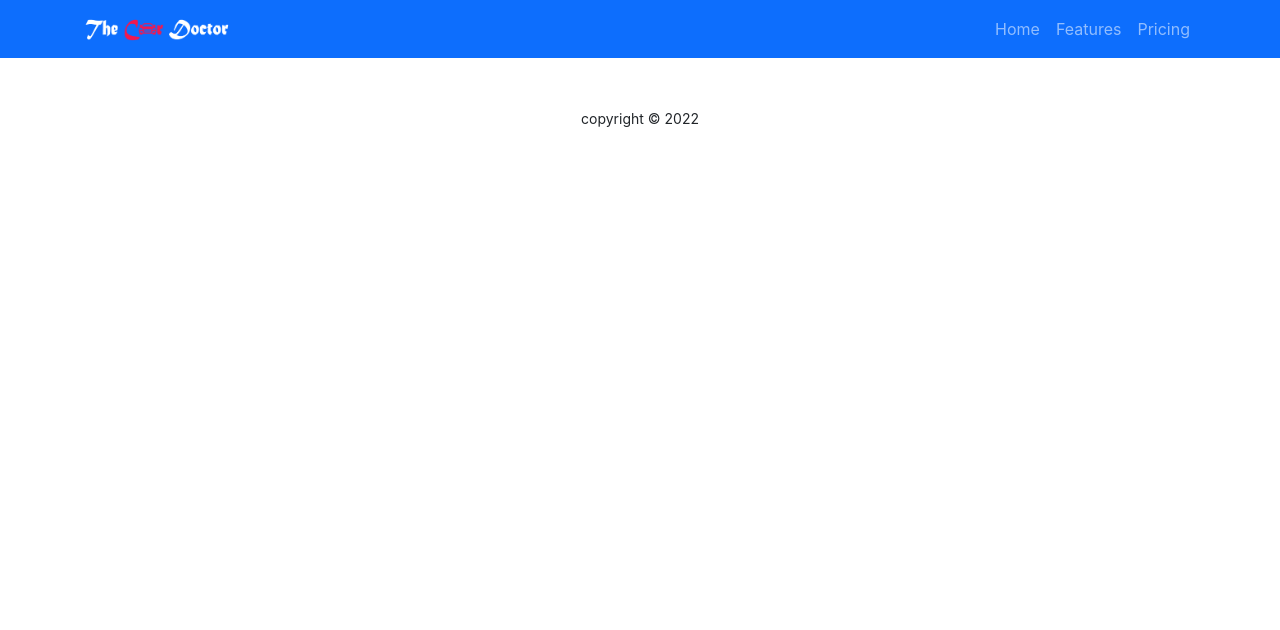
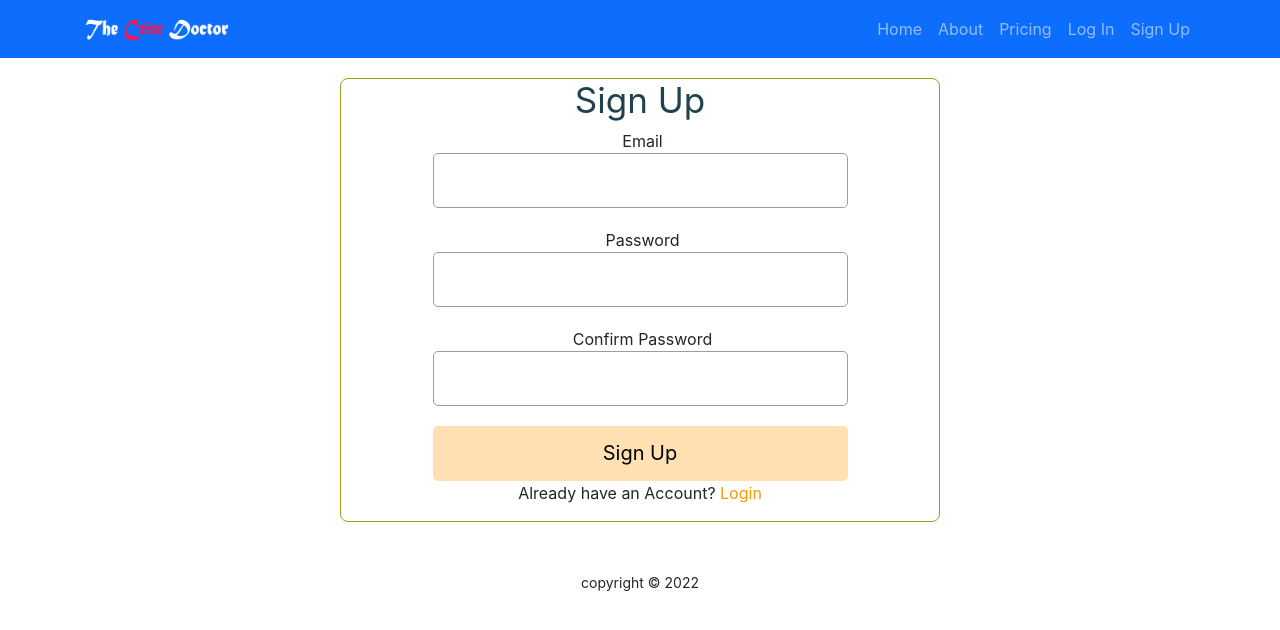
Before and after one commit to anamul01988/genius-car-services, a React (Create React App) app: page /signup in a window 1280 px wide. Shown: the top 630 px of the page. Built offline with nearby package versions, Linux system fonts and the light colour scheme.

Commit message:
firebase set up with routing and sign in sign up component added

```diff
--- a/src/App.js
+++ b/src/App.js
@@ -1,6 +1,8 @@
 
 import { Route, Routes } from 'react-router-dom';
 import './App.css';
+import Login from './components/Login/Login';
+import SignUp from './components/SignUp/SignUp';
 import About from './Pages/About/About';
 import Home from './Pages/Home/Home/Home';
 import Footer from './Pages/Shared/Footer/Footer';
@@ -13,8 +15,8 @@ function App() {
         <Routes>
            <Route path= "/" element={<Home/>}> </Route>
            <Route path= "/about" element={<About/>}> </Route>
-           {/* <Route path= "/" element={}> </Route>
-           <Route path= "/" element={}> </Route> */}
+           <Route path= "/login" element={<Login/>}> </Route>
+           <Route path= "/signup" element={<SignUp></SignUp>}> </Route>
         </Routes>
         <Footer/>
     </div>
--- a/src/Pages/Shared/Header/Header.js
+++ b/src/Pages/Shared/Header/Header.js
@@ -12,9 +12,11 @@ const Header = () => {
                <img src={logo} height="30" alt=""></img>
             </Navbar.Brand>
             <Nav className="ms-auto">
-              <Nav.Link href="#home">Home</Nav.Link>
-              <Nav.Link href="#features">Features</Nav.Link>
-              <Nav.Link href="#pricing">Pricing</Nav.Link>
+              <Nav.Link href="/">Home</Nav.Link>
+              <Nav.Link href="/about">About</Nav.Link>
+              <Nav.Link href="">Pricing</Nav.Link>
+              <Nav.Link href="/login">Log In</Nav.Link>
+              <Nav.Link href="/signup">Sign Up</Nav.Link>
             </Nav>
           </Container>
         </Navbar>
--- /dev/null
+++ b/src/components/Login/Login.css
@@ -0,0 +1,49 @@
+.form-container{
+    width: 600px;
+    border: 1px solid #95a017;
+    margin : 0 auto;
+    box-sizing: border-box;
+    border-radius: 8px;
+    display: flex;
+    justify-content: center;
+    margin-top: 20px;
+
+}
+.form-title{
+    font-size: 35px;
+    font-weight: 400;
+    color: #21414f ;
+
+}
+.input-groupp{
+    margin-bottom: 20px;
+}
+.input-groupp label{
+    display: block;
+    margin-left: 5px;
+}
+.input-groupp input{
+    width: 415px;
+    height: 55px;
+    border: 1px solid #95a0a7;
+    box-sizing: border-box;
+    border-radius: 5px;
+    font-size: 24px;
+
+}
+.form-submit{
+    width: 415px;
+    height: 55px;
+    border-radius: 5px;
+    background-color: rgba(255, 153, 0, 0.3);
+    border: none;
+    font-size: 20px;
+    cursor: pointer;
+}
+.form-submit:hover{
+    background-color: rgba(255, 153, 0, 0.7);
+}
+.form-link{
+    color: #ff9900;
+    text-decoration: none;
+}
--- /dev/null
+++ b/src/components/Login/Login.js
@@ -0,0 +1,37 @@
+import React, { useState } from 'react';
+import { Link } from 'react-router-dom';
+import './Login.css';
+const Login = () => {
+    const [email, setEmail]= useState('');
+    const [password, setPassword]= useState('');
+    return (
+        <div className="form-container">
+        <div className="">
+          <h2 className="form-title">Login</h2>
+          <form  action="">
+            <div className="input-groupp">
+              <label htmlFor="email">Email</label>
+               <br />
+              <input   type="email" name="email" id="" required />
+            </div>
+
+
+            <div className="input-groupp">
+              <label htmlFor="password">Password</label>
+              <br />
+              <input   type="password" name="password" id="" required />
+            </div>
+            {/* <p style={{color: 'red'}}>{error?.message}</p> */}
+            {/* {
+                loading && <p>Loading...</p>
+            } */}
+            <input className="form-submit" type="submit" value="login" />
+          </form>
+          <p>New To Ema-John? <Link className="form-link" to = "/signup">create an account.</Link></p>
+        </div>
+      </div>
+
+    );
+};
+
+export default Login;
--- /dev/null
+++ b/src/components/SignUp/SignUp.js
@@ -0,0 +1,61 @@
+import React, { useState } from 'react';
+import { Link, useNavigate } from 'react-router-dom';
+
+const SignUp = () => {
+    const [email, setEmail] = useState("");
+    const [password, setPassword] = useState("");
+    const [confirmPassword, setConfirmPassword] = useState("");
+    const [error, setError] = useState("");
+    const navigate = useNavigate();
+    return (
+        <div className="form-container">
+        <div className="">
+          <h2 className="form-title">Sign Up</h2>
+          <form action="">
+            <div className="input-groupp">
+              <label htmlFor="email">Email</label>
+              <input
+
+                type="email"
+                name="email"
+                id=""
+                required
+              />
+            </div>
+
+            <div className="input-groupp">
+              <label htmlFor="password">Password</label>
+              <input
+
+                type="password"
+                name="password"
+                id=""
+                required
+              />
+            </div>
+
+            <div className="input-groupp">
+              <label htmlFor="confirm-password">Confirm Password</label>
+              <input
+
+                type="password"
+                name=" confirm-password"
+                id=""
+                required
+              />
+            </div>
+            {/* <p style={{ color: "yellow" }}>{error}</p> */}
+            <input className="form-submit" type="submit" value="Sign Up" />
+          </form>
+          <p>
+            Already have an Account?{" "}
+            <Link className="form-link" to="/login">
+              Login
+            </Link>
+          </p>
+        </div>
+      </div>
+    );
+};
+
+export default SignUp;
```
Also changed, not shown: src/firebase_init.js (+6 -6 lines), src/components/SignUp/SignUp.css (added), 1 other file (tests, documents, lock files or other folders).
